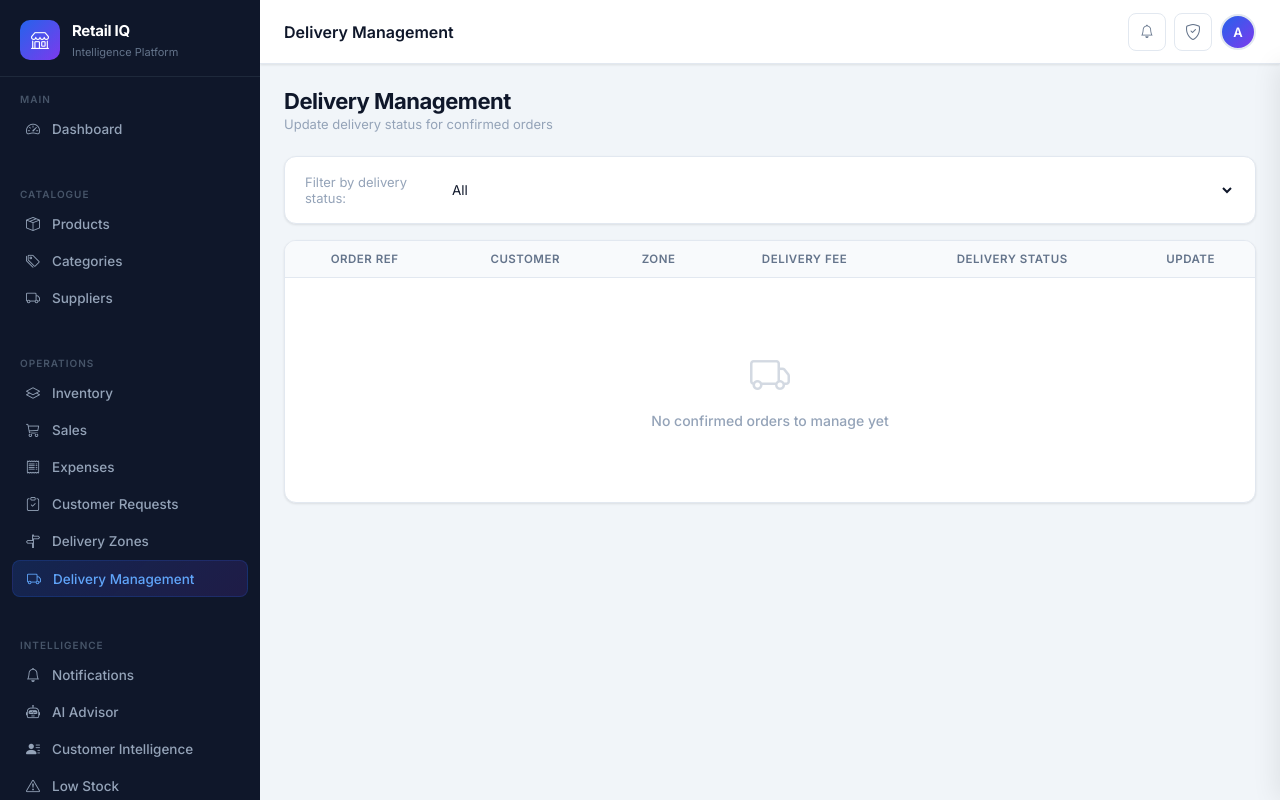
After one commit to kabbamahmoud9-ai/retail-sales-intelligence-system, a Django app: page /delivery-orders/ in a window 1280 px wide. The commit adds this page. Run offline with Django 5.2, Linux system fonts and the light colour scheme; a user stored in the database is signed in; data that the repository does not hold is empty.

Commit message:
Step 11c: Staff-facing customer intelligence and delivery management views
- New ecommerce/staff_views.py + staff_urls.py: staff-auth views separate from customer-session store views
- Customer intelligence list (search by name/email) + detail page (loyalty tier, trust score, credit, preferred categories, full order history)
- Delivery management list with filterable delivery status + inline status update
- Sidebar navigation entries under Intelligence and Operations
- Completes Step 11 — Delivery Costing & Advanced Customer Management

```diff
--- a/accounts/templates/base.html
+++ b/accounts/templates/base.html
@@ -101,6 +101,11 @@
                     <i class="bi bi-signpost-split"></i> Delivery Zones
                 </a>
             </div>
+            <div class="nav-item">
+                <a href="{% url 'delivery_order_list' %}" class="nav-link {% if 'delivery_order' in request.resolver_match.url_name %}active{% endif %}">
+                    <i class="bi bi-truck"></i> Delivery Management
+                </a>
+            </div>
         </nav>
     </div>
 
@@ -118,6 +123,11 @@
             <div class="nav-item">
                 <a href="{% url 'advisor_list' %}" class="nav-link {% if 'advisor' in request.resolver_match.url_name %}active{% endif %}">
                     <i class="bi bi-robot"></i> AI Advisor
+                </a>
+            </div>
+            <div class="nav-item">
+                <a href="{% url 'customer_intelligence_list' %}" class="nav-link {% if 'customer_intelligence' in request.resolver_match.url_name %}active{% endif %}">
+                    <i class="bi bi-person-lines-fill"></i> Customer Intelligence
                 </a>
             </div>
             <div class="nav-item">
--- a/core/urls.py
+++ b/core/urls.py
@@ -14,6 +14,7 @@ urlpatterns = [
     path('notifications/', include('notifications.urls')),
     path('advisor/', include('advisor.urls')),
     path('store/', include('ecommerce.urls')),
+    path('', include('ecommerce.staff_urls')),
     path('delivery/', include('delivery.urls')),
     path('', include('dashboard.urls')),
 ] + static(settings.MEDIA_URL, document_root=settings.MEDIA_ROOT)
--- /dev/null
+++ b/ecommerce/staff_views.py
@@ -0,0 +1,114 @@
+"""
+ecommerce/staff_views.py
+
+Staff-facing views (Django auth, not customer session auth) for:
+  - Customer intelligence: loyalty tier, trust score, lifetime spending,
+    preferred categories, order history
+  - Delivery management: updating delivery_status as orders move through
+    fulfillment
+
+Kept in a separate module (and separate, non-namespaced urls.py) from
+ecommerce/views.py, which is exclusively the customer-facing store.
+"""
+
+from django.shortcuts import render, redirect, get_object_or_404
+from django.contrib.auth.decorators import login_required
+from django.contrib import messages
+
+from .models import OnlineCustomer, OnlineOrder
+
+
+# ---------------------------------------------------------------------------
+# Customer intelligence
+# ---------------------------------------------------------------------------
+
+@login_required
+def customer_intelligence_list(request):
+    """
+    Staff view of all online customers with loyalty tier, trust score,
+    and lifetime spending at a glance. Supports search by name/email.
+    """
+    customers = OnlineCustomer.objects.all().order_by('-lifetime_spending')
+
+    query = request.GET.get('q', '').strip()
+    if query:
+        customers = customers.filter(full_name__icontains=query) | \
+                    customers.filter(email__icontains=query)
+
+    return render(request, 'ecommerce/staff/customer_list.html', {
+        'customers': customers,
+        'query': query,
+    })
+
+
+@login_required
+def customer_intelligence_detail(request, pk):
+    """
+    Full customer intelligence profile: loyalty tier, trust score,
+    lifetime spending, preferred categories, and order history.
+    """
+    customer = get_object_or_404(OnlineCustomer, pk=pk)
+    orders = customer.orders.order_by('-order_date')
+
+    return render(request, 'ecommerce/staff/customer_detail.html', {
+        'customer': customer,
+        'orders': orders,
+        'preferred_categories': customer.preferred_categories.all(),
+    })
+
+
+# ---------------------------------------------------------------------------
+# Delivery management
+# ---------------------------------------------------------------------------
+
+@login_required
+def delivery_order_list(request):
+    """
+    Staff view of confirmed/delivered orders needing delivery management.
+    Only orders that have actually reached payment confirmation are shown
+    here — pending/cancelled orders have no delivery leg to manage yet.
+    """
+    orders = OnlineOrder.objects.filter(
+        status__in=['confirmed', 'delivered']
+    ).select_related('customer', 'delivery_zone').order_by('-order_date')
+
+    status_filter = request.GET.get('delivery_status', '')
+    if status_filter:
+        orders = orders.filter(delivery_status=status_filter)
+
+    return render(request, 'ecommerce/staff/delivery_order_list.html', {
+        'orders': orders,
+        'status_choices': OnlineOrder.DELIVERY_STATUS_CHOICES,
+        'status_filter': status_filter,
+    })
+
+
+@login_required
+def delivery_order_update(request, pk):
+    """Update delivery_status / delivery_method / delivery_notes for one order. POST only."""
+    order = get_object_or_404(OnlineOrder, pk=pk)
+
+    if request.method == 'POST':
+        delivery_status = request.POST.get('delivery_status', '')
+        delivery_method = request.POST.get('delivery_method', '')
+        delivery_notes  = request.POST.get('delivery_notes', '').strip()
+
+        valid_statuses = [c[0] for c in OnlineOrder.DELIVERY_STATUS_CHOICES]
+        valid_methods  = [c[0] for c in OnlineOrder.DELIVERY_METHOD_CHOICES]
+
+        if delivery_status and delivery_status not in valid_statuses:
+            messages.error(request, "Invalid delivery status.")
+            return redirect('delivery_order_list')
+
+        if delivery_method and delivery_method not in valid_methods:
+            messages.error(request, "Invalid delivery method.")
+            return redirect('delivery_order_list')
+
+        order.delivery_status = delivery_status
+        order.delivery_method = delivery_method
+        order.delivery_notes  = delivery_notes
+        order.save()
+
+        messages.success(request, f"Delivery status for {order.order_reference} updated.")
+
+    return redirect('delivery_order_list')
--- /dev/null
+++ b/ecommerce/templates/ecommerce/staff/delivery_order_list.html
@@ -0,0 +1,85 @@
+{% extends 'base.html' %}
+{% block title %}Delivery Management{% endblock %}
+{% block page_title %}Delivery Management{% endblock %}
+
+{% block content %}
+<div class="page-header">
+    <div class="page-header-left">
+        <h1>Delivery Management</h1>
+        <p>Update delivery status for confirmed orders</p>
+    </div>
+</div>
+
+<div class="card" style="margin-bottom:16px; padding:16px 20px;">
+    <form method="GET" style="display:flex; gap:10px; align-items:center;">
+        <label style="font-size:13px; color:var(--text-muted);">Filter by delivery status:</label>
+        <select name="delivery_status" onchange="this.form.submit()"
+                style="padding:0.5rem; border:1px solid var(--border-color); border-radius:var(--radius-md);">
+            <option value="">All</option>
+            {% for value, label in status_choices %}
+            <option value="{{ value }}" {% if status_filter == value %}selected{% endif %}>{{ label }}</option>
+            {% endfor %}
+        </select>
+    </form>
+</div>
+
+<div class="card">
+    <div class="table-wrapper">
+        <table class="modern-table">
+            <thead>
+                <tr>
+                    <th>Order Ref</th>
+                    <th>Customer</th>
+                    <th>Zone</th>
+                    <th>Delivery Fee</th>
+                    <th>Delivery Status</th>
+                    <th>Update</th>
+                </tr>
+            </thead>
+            <tbody>
+                {% for order in orders %}
+                <tr>
+                    <td style="font-weight:600;">{{ order.order_reference }}</td>
+                    <td>{{ order.customer.full_name }}</td>
+                    <td>{{ order.delivery_zone|default:"—" }}</td>
+                    <td>Le {{ order.delivery_fee|floatformat:2 }}</td>
+                    <td>
+                        {% if order.delivery_status == 'delivered' %}
+                            <span class="badge-modern badge-success"><i class="bi bi-check-circle-fill"></i> Delivered</span>
+                        {% elif order.delivery_status == 'in_transit' %}
+                            <span class="badge-modern badge-info"><i class="bi bi-truck"></i> In Transit</span>
+                        {% elif order.delivery_status == 'failed' %}
+                            <span class="badge-modern badge-danger"><i class="bi bi-x-circle-fill"></i> Failed</span>
+                        {% elif order.delivery_status == 'assigned' %}
+                            <span class="badge-modern badge-warning"><i class="bi bi-person-check-fill"></i> Assigned</span>
+                        {% else %}
+                            <span class="badge-modern" style="background:#F3F4F6; color:#6B7280;">Not Set</span>
+                        {% endif %}
+                    </td>
+                    <td>
+                        <form method="POST" action="{% url 'delivery_order_update' order.pk %}" style="display:flex; gap:6px;">
+                            {% csrf_token %}
+                            <select name="delivery_status" style="padding:0.4rem; border:1px solid var(--border-color); border-radius:var(--radius-sm); font-size:12px;">
+                                {% for value, label in status_choices %}
+                                <option value="{{ value }}" {% if order.delivery_status == value %}selected{% endif %}>{{ label }}</option>
+                                {% endfor %}
+                            </select>
+                            <button type="submit" class="btn-icon" title="Update Status">
+                                <i class="bi bi-check-lg"></i>
+                            </button>
+                        </form>
+                    </td>
+                </tr>
+                {% empty %}
+                <tr><td colspan="6">
+                    <div class="empty-state">
+                        <i class="bi bi-truck"></i>
+                        <p>No confirmed orders to manage yet</p>
+                    </div>
+                </td></tr>
+                {% endfor %}
+            </tbody>
+        </table>
+    </div>
+</div>
+{% endblock %}
```
Also changed, not shown: ecommerce/staff_urls.py (added, +17 -0 lines), ecommerce/templates/ecommerce/staff/customer_detail.html (added, +102 -0 lines), ecommerce/templates/ecommerce/staff/customer_list.html (added, +82 -0 lines).
